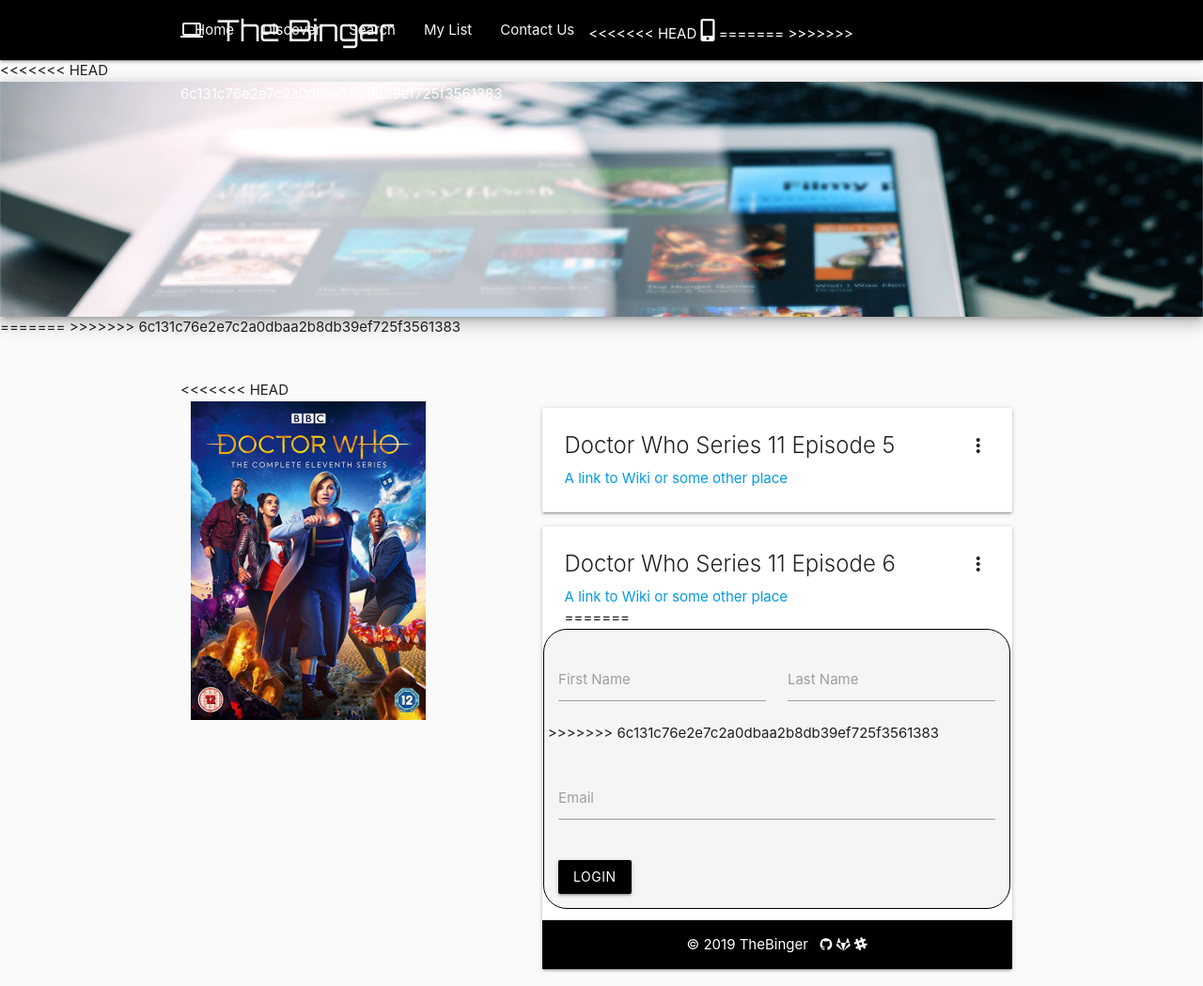
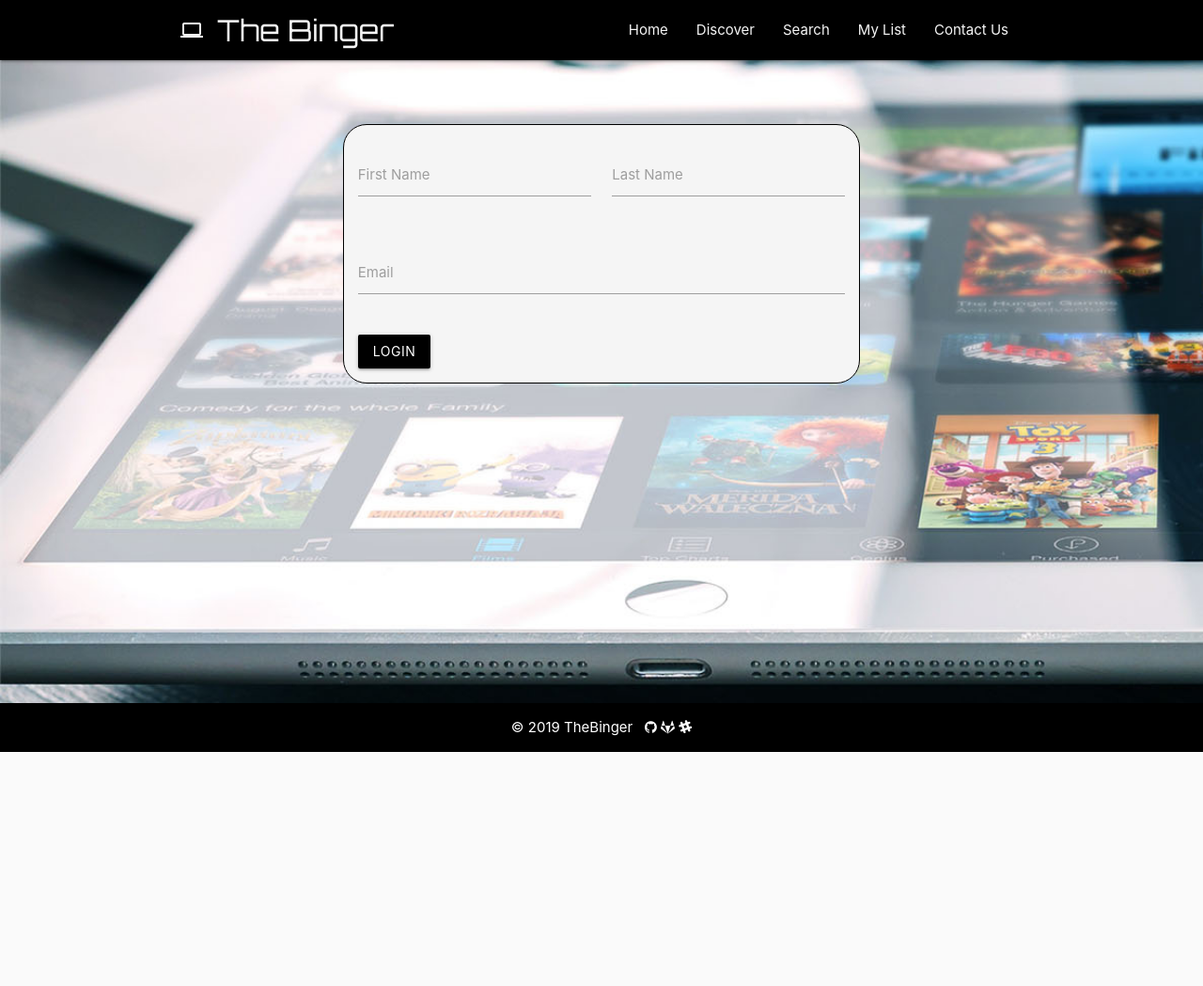
Before and after one commit to pblack67/Binger, a plain HTML site: page index.html in a window 1280 px wide. Shown: the whole page at 94% size. After the commit the page ends 800 px from the top, so only its background shows below. Drawn offline with nearby package versions, Linux system fonts and the light colour scheme.

Commit message:
Fixed merge conflicts

```diff
--- a/assets/css/style.css
+++ b/assets/css/style.css
@@ -74,10 +74,10 @@ body {
   height: 250px;
   /* max-width: 100%; */
   background-size: cover;
-<<<<<<< HEAD
   opacity: 0.5;
   position: relative;
 }
+
 .text-block {
   position: absolute;
   bottom: 20px;
@@ -90,14 +90,9 @@ body {
   padding-left: 20px;
   padding-right: 20px;
 }
-=======
-
-}
 
 #loginBackground {
   background-image: url('../images/secondimageattempt.jpg');
-  /* height: 250px;
-  max-width: 100%; */
   background-size: cover;
 }
 
@@ -110,8 +105,6 @@ body {
 }
 
 #loginForm {
-  /* color: whitesmoke;
-  background-color: black; */
   background-color: whitesmoke;
   padding: 1em;
   border: 1px solid black;
@@ -144,5 +137,3 @@ body {
 .dropdown-content li>a {
   color: black;
 }
-
->>>>>>> 6c131c76e2e7c2a0dbaa2b8db39ef725f3561383
--- a/index.html
+++ b/index.html
@@ -34,13 +34,9 @@
                     <li><a href="search.html">Search</a></li>
                     <li><a href="mylist.html">My List</a></li>
                     <li><a href="contact.html">Contact Us</a></li>
-<<<<<<< HEAD
-                    <i class="fas fa-mobile-alt"></i>
-=======
                     <li><a id="logoutAnchor" class="dropdown-trigger" href="#!" data-target="dropdown1"><span
                                 id="userName"></span><i class="material-icons right">arrow_drop_down</i></a>
                     </li>
->>>>>>> 6c131c76e2e7c2a0dbaa2b8db39ef725f3561383
                 </ul>
 
 
@@ -57,48 +53,9 @@
         </ul>
 
     </div>
-<<<<<<< HEAD
-    <section>
-        <div class="col s12 grey lighten-1 z-depth-3 herozone">
-            <!-- <img id="imageSized" class="responsive-img" src="assets/images/tablet.jpg"> -->
-
-
-        </div>
-
-    </section>
-=======
-
->>>>>>> 6c131c76e2e7c2a0dbaa2b8db39ef725f3561383
     <br><br><br>
 
     <div class="container">
-<<<<<<< HEAD
-
-        <div class="row">
-            <div class="col s5"><img class="responsive-img" src="assets/images/Doctor_Who_Series_11.png"></div>
-            <div class="col s7">
-
-
-                <div class="card">
-                    <div class="card-content activator grey-text text-darken-4">
-                        <span class="card-title">Doctor Who Series 11 Episode 5<i
-                                class="material-icons right">more_vert</i></span>
-                        <p><a href="#">A link to Wiki or some other place</a></p>
-                    </div>
-                    <div class="card-reveal">
-                        <span class="card-title grey-text text-darken-4"><i
-                                class="material-icons right">close</i></span>
-                        <p>Injured and stranded in the wilds of a far-flung galaxy, The Doctor, Yaz, Graham, and Ryan
-                            must band together with a group of strangers to survive against one of the universe's most
-                            deadly - and unusual - creatures.</p>
-                    </div>
-                </div>
-                <div class="card">
-                    <div class="card-content activator grey-text text-darken-4">
-                        <span class="card-title">Doctor Who Series 11 Episode 6<i
-                                class="material-icons right">more_vert</i></span>
-                        <p><a href="#">A link to Wiki or some other place</a></p>
-=======
         <div class="row valign-wrapper">
 
             <div class="row">
@@ -112,7 +69,6 @@
                             <input id="last_name" type="text" class="validate">
                             <label for="last_name">Last Name</label>
                         </div>
->>>>>>> 6c131c76e2e7c2a0dbaa2b8db39ef725f3561383
                     </div>
                     <div class="row">
                         <div class="input-field col s12">
```
Also changed, not shown: assets/javascript/aggregator.js (+4 -20 lines).
